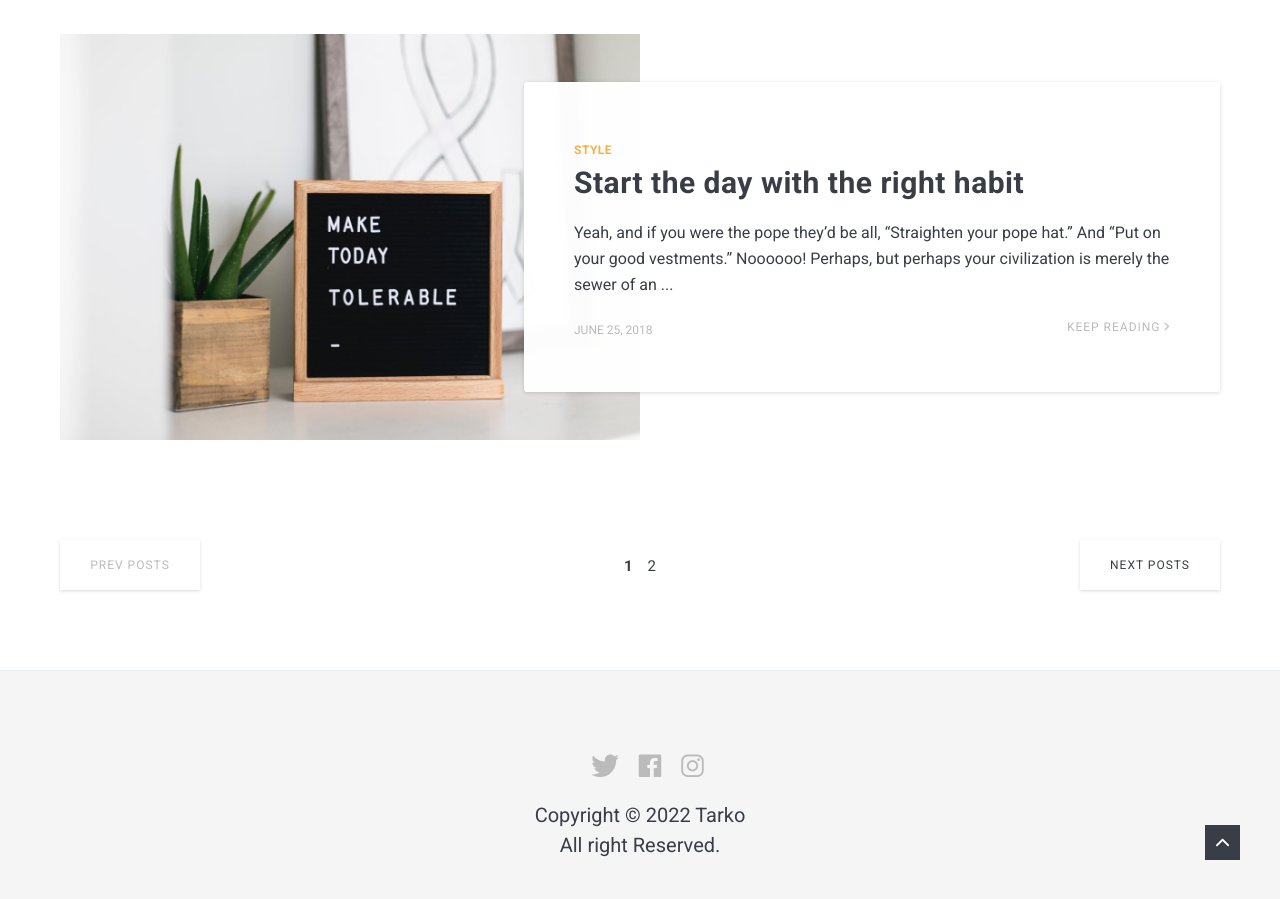
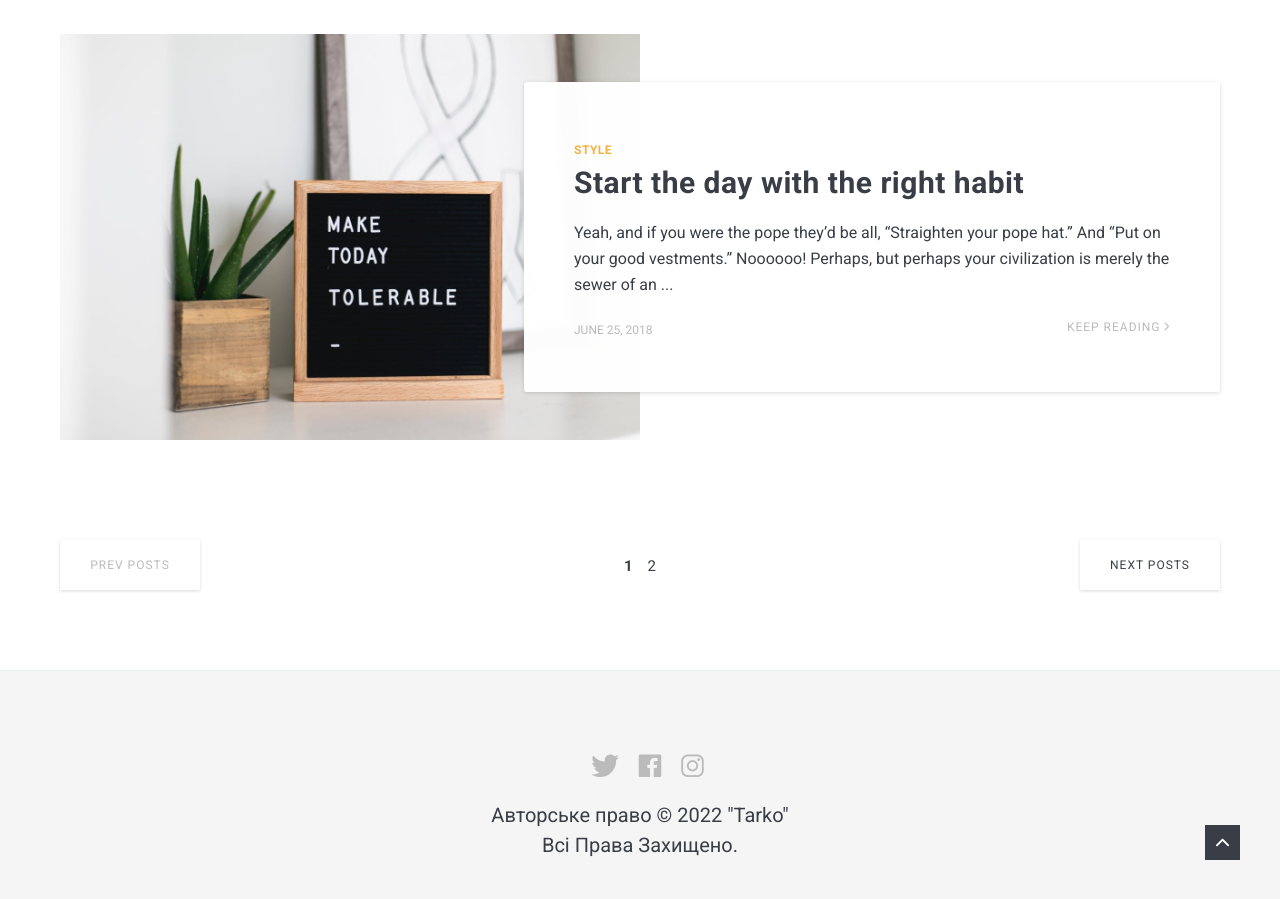
Before and after one commit to itarko/itarko.github.io, a Jekyll site: the page built from index.html, in a window 1280 px wide and 900 px high, scrolled down 2497 px. Built offline with Jekyll 4.4.1, drawn with Linux system fonts in a browser that asks for light colours; nearby versions of some CDN libraries; the list of posts is cut into pages by our own code.

Commit message:
Update footer.html

```diff
--- a/_includes/footer.html
+++ b/_includes/footer.html
@@ -12,7 +12,7 @@
 
     {% include contact-link.html %}
 
-    <div class="copyright">Copyright &copy; {{site.time | date: '%Y'}} Tarko <br> All right Reserved.</div>
+    <div class="copyright">Авторське право &copy; {{site.time | date: '%Y'}} "Tarko" <br> Всі Права Захищено.</div>
 </div>
 </footer>
 <!-- end footer -->
```
